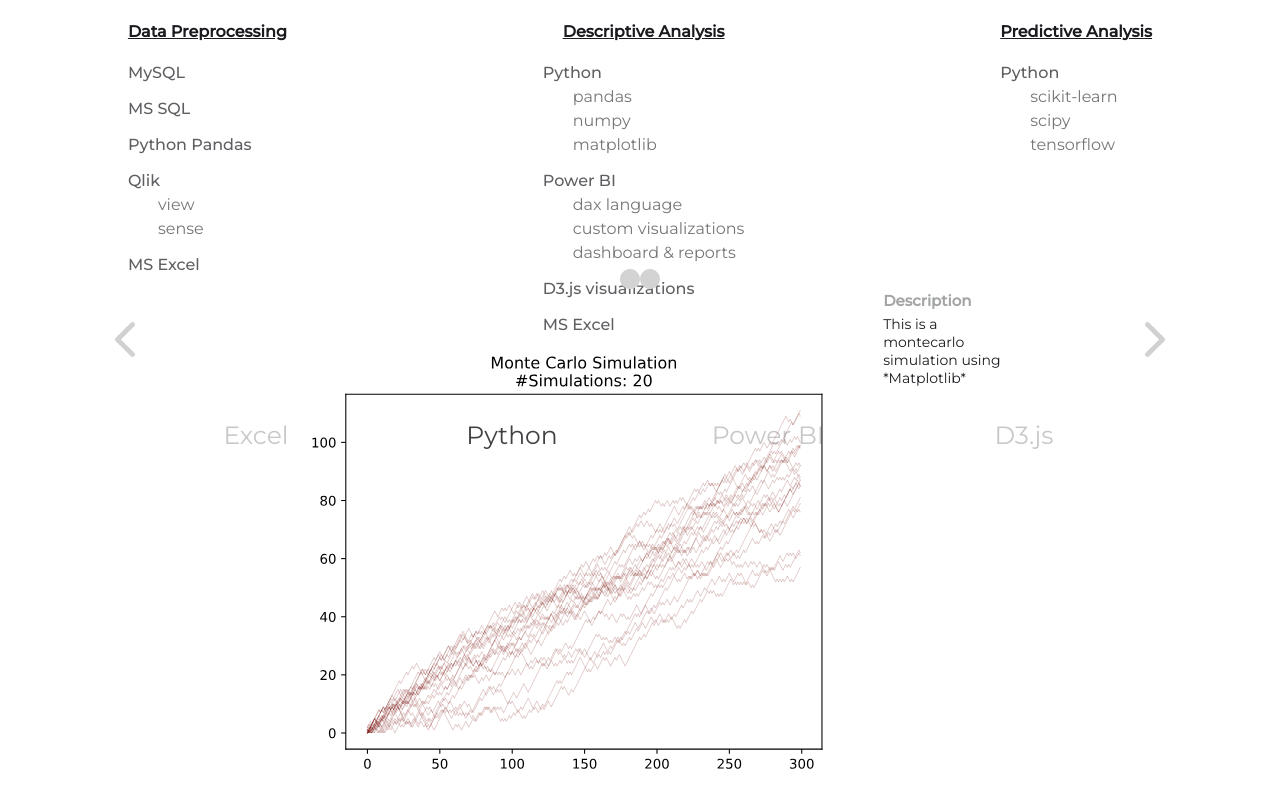
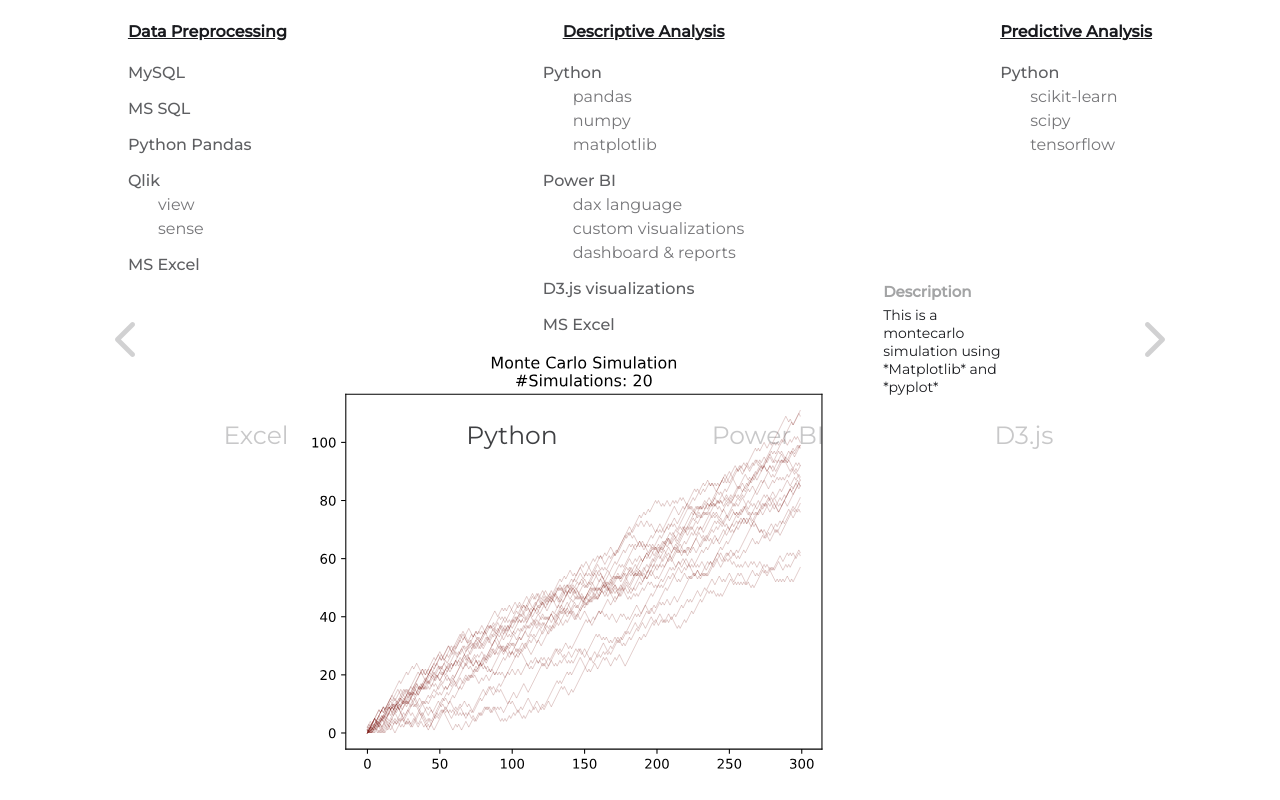
Before and after one commit to saul-soto/resume, a React (Create React App) app: page / in a window 1280 px wide. Shown: the part 1349-2149 px from the top of the page. Built offline with nearby package versions, Linux system fonts and the light colour scheme.

Commit message:
refactor slider.js

```diff
--- a/src/screens/content_container/content/gallery/data/data.jsx
+++ b/src/screens/content_container/content/gallery/data/data.jsx
@@ -12,13 +12,13 @@
         tool:'Python',
         source:MonteCarloSim,
         type:'svg',
-        description:'This is a montecarlo simulation using *Matplotlib*'
+        description:'This is a montecarlo simulation using *Matplotlib* and *pyplot*'
     },
     {
         tool:'Python',
         source:NBABestPlayers,
         type:'svg',
-        description:'This is a simple graph of a function'
+        description:'This is a simple graph of a function using *Matplotlib*'
     },
 ]
 
--- a/src/screens/content_container/content/gallery/slider.js
+++ b/src/screens/content_container/content/gallery/slider.js
@@ -1,7 +1,6 @@
 import React from 'react';
 import * as d3 from 'd3';
 import {ReactComponent as SVGArrow} from '../../../../assets/arrow_right.svg';
-import {ReactComponent as SVGCircle} from '../../../../assets/circle.svg';
 
 class Slider extends React.Component{
     constructor(props){
@@ -40,12 +39,6 @@
                         onClick={()=>{this._navigate_through_graphs('right')}}
                     />
                 </div>
-
-                <div className='circle-container'>
-                    <SVGCircle width='20px' fill='lightgrey' style={{cursor:'pointer'}}/>
-                    <SVGCircle width='20px' fill='lightgrey' style={{cursor:'pointer'}}/>
-                </div>
-
 
                 <div className='gallery-container'>
                     {this.props.data.length === 0 ? null:
--- a/src/styles/content_container/gallery.scss
+++ b/src/styles/content_container/gallery.scss
@@ -72,14 +72,6 @@
             }
 
         }
-
-        .circle-container{
-            display: flex;
-            align-items: center;
-            justify-content: center;
-            padding-bottom: 50px;
-            position: absolute; top: auto;right: 0%;bottom: 0%;left: 0%;
-        }
     }
 
 }
```
